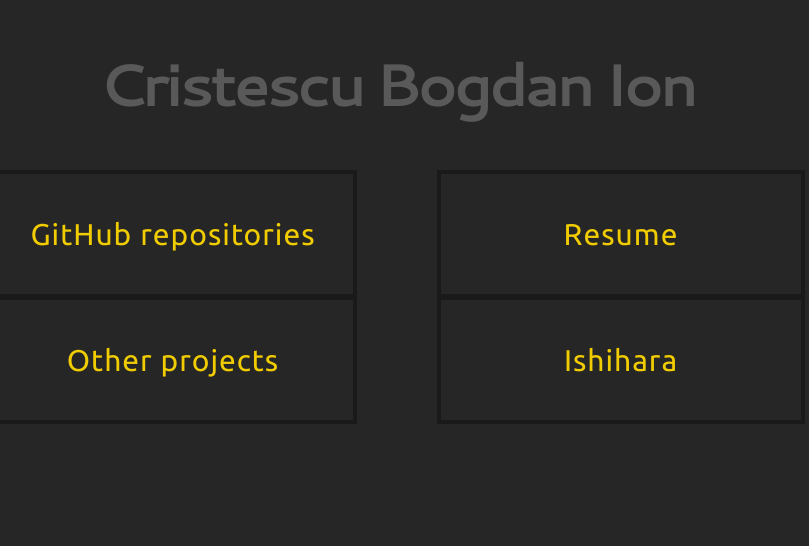
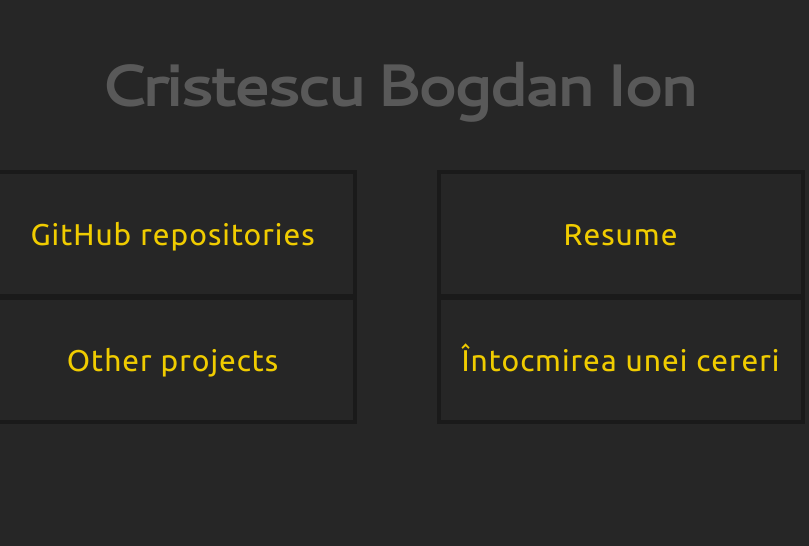
Before and after one commit to DJakarta/DJakarta.github.io, a plain HTML site: page index.html in a window 1280 px wide. Shown: the part 127-673 px from the top of the page, without its empty margins (243-1052 px from the left). Drawn offline with Linux system fonts and the light colour scheme.

Commit message:
Added link to teaching materials

```diff
--- a/index.html
+++ b/index.html
@@ -26,8 +26,11 @@
 				<a href="http://github.com/DJakarta" class="cell">
 					Other projects
 				</a>
-				<a href="discroma/index.html" class="cell">
+				<!-- <a href="discroma/index.html" class="cell">
 					Ishihara
+				</a> -->
+				<a href="Materiale.zip" class="cell">
+					Întocmirea unei cereri
 				</a>
 			</div>
 			<div class="line">
```
